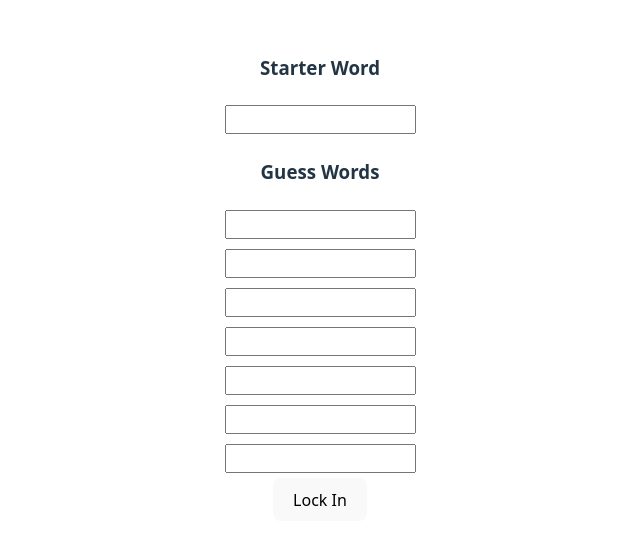
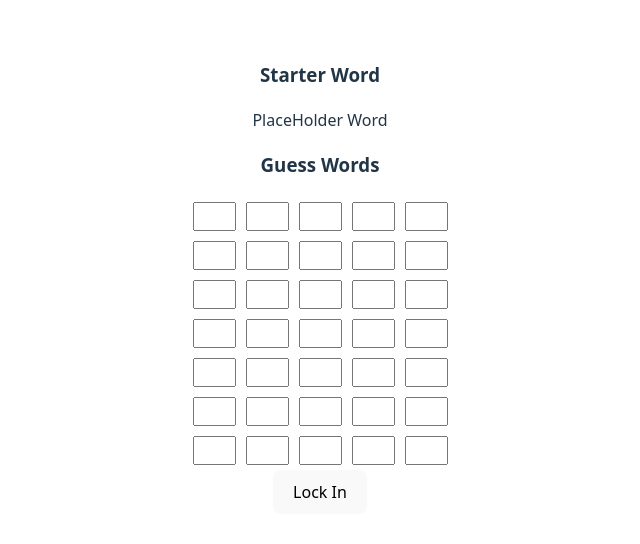
Before and after one commit to grissinibread/game-console, a React (Vite) app in the folder client/: page / in a window 1280 px wide. Shown: the part 122-666 px from the top of the page, without its empty margins (320-960 px from the left). Built offline with nearby package versions, Linux system fonts and the light colour scheme.

Commit message:
Created page for guessing words. Added the react routing package.

```diff
--- a/client/package.json
+++ b/client/package.json
@@ -11,7 +11,8 @@
   },
   "dependencies": {
     "react": "^19.2.0",
-    "react-dom": "^19.2.0"
+    "react-dom": "^19.2.0",
+    "react-router-dom": "^7.13.1"
   },
   "devDependencies": {
     "@eslint/js": "^9.39.1",
--- a/client/src/App.css
+++ b/client/src/App.css
@@ -49,5 +49,5 @@
 
 .wordInput {
   margin: 5px;
-  padding: 5px;
+  padding: 5px 7px; /* This padding along with a text input size of 1 makes a square*/
 }
--- a/client/src/App.tsx
+++ b/client/src/App.tsx
@@ -1,10 +1,10 @@
 import './App.css'
 // import difficultySelectionPage from "./pages/DifficultySelectionPage.tsx";
-import wordInputPage from "./pages/WordInputPage.tsx";
+import wordGuessPage from "./pages/WordGuessPage.tsx";
 
 function App() {
   return (
-      wordInputPage()
+      wordGuessPage
   )
 }
 
--- a/client/src/pages/WordGuessPage.tsx
+++ b/client/src/pages/WordGuessPage.tsx
@@ -0,0 +1,70 @@
+function wordGuessPage() {
+    return (
+        <>
+            <div>
+                <h3>Starter Word</h3>
+                <p>PlaceHolder Word</p>
+            </div>
+
+            <div>
+                <h3>Guess Words</h3>
+
+                <div className={"stack"}>
+                    <div>
+                        <input className={"wordInput"} name={"wordInput"} type={"text"} maxLength={1} size={1}/>
+                        <input className={"wordInput"} name={"wordInput"} type={"text"} maxLength={1} size={1}/>
+                        <input className={"wordInput"} name={"wordInput"} type={"text"} maxLength={1} size={1}/>
+                        <input className={"wordInput"} name={"wordInput"} type={"text"} maxLength={1} size={1}/>
+                        <input className={"wordInput"} name={"wordInput"} type={"text"} maxLength={1} size={1}/>
+                    </div>
+                    <div>
+                        <input className={"wordInput"} name={"wordInput"} type={"text"} maxLength={1} size={1}/>
+                        <input className={"wordInput"} name={"wordInput"} type={"text"} maxLength={1} size={1}/>
+                        <input className={"wordInput"} name={"wordInput"} type={"text"} maxLength={1} size={1}/>
+                        <input className={"wordInput"} name={"wordInput"} type={"text"} maxLength={1} size={1}/>
+                        <input className={"wordInput"} name={"wordInput"} type={"text"} maxLength={1} size={1}/>
+                    </div>
+                    <div>
+                        <input className={"wordInput"} name={"wordInput"} type={"text"} maxLength={1} size={1}/>
+                        <input className={"wordInput"} name={"wordInput"} type={"text"} maxLength={1} size={1}/>
+                        <input className={"wordInput"} name={"wordInput"} type={"text"} maxLength={1} size={1}/>
+                        <input className={"wordInput"} name={"wordInput"} type={"text"} maxLength={1} size={1}/>
+                        <input className={"wordInput"} name={"wordInput"} type={"text"} maxLength={1} size={1}/>
+                    </div>
+                    <div>
+                        <input className={"wordInput"} name={"wordInput"} type={"text"} maxLength={1} size={1}/>
+                        <input className={"wordInput"} name={"wordInput"} type={"text"} maxLength={1} size={1}/>
+                        <input className={"wordInput"} name={"wordInput"} type={"text"} maxLength={1} size={1}/>
+                        <input className={"wordInput"} name={"wordInput"} type={"text"} maxLength={1} size={1}/>
+                        <input className={"wordInput"} name={"wordInput"} type={"text"} maxLength={1} size={1}/>
+                    </div>
+                    <div>
+                        <input className={"wordInput"} name={"wordInput"} type={"text"} maxLength={1} size={1}/>
+                        <input className={"wordInput"} name={"wordInput"} type={"text"} maxLength={1} size={1}/>
+                        <input className={"wordInput"} name={"wordInput"} type={"text"} maxLength={1} size={1}/>
+                        <input className={"wordInput"} name={"wordInput"} type={"text"} maxLength={1} size={1}/>
+                        <input className={"wordInput"} name={"wordInput"} type={"text"} maxLength={1} size={1}/>
+                    </div>
+                    <div>
+                        <input className={"wordInput"} name={"wordInput"} type={"text"} maxLength={1} size={1}/>
+                        <input className={"wordInput"} name={"wordInput"} type={"text"} maxLength={1} size={1}/>
+                        <input className={"wordInput"} name={"wordInput"} type={"text"} maxLength={1} size={1}/>
+                        <input className={"wordInput"} name={"wordInput"} type={"text"} maxLength={1} size={1}/>
+                        <input className={"wordInput"} name={"wordInput"} type={"text"} maxLength={1} size={1}/>
+                    </div>
+                    <div>
+                        <input className={"wordInput"} name={"wordInput"} type={"text"} maxLength={1} size={1}/>
+                        <input className={"wordInput"} name={"wordInput"} type={"text"} maxLength={1} size={1}/>
+                        <input className={"wordInput"} name={"wordInput"} type={"text"} maxLength={1} size={1}/>
+                        <input className={"wordInput"} name={"wordInput"} type={"text"} maxLength={1} size={1}/>
+                        <input className={"wordInput"} name={"wordInput"} type={"text"} maxLength={1} size={1}/>
+                    </div>
+                </div>
+
+                <button>Lock In</button>
+            </div>
+        </>
+    );
+}
+
+export default wordGuessPage();
```
